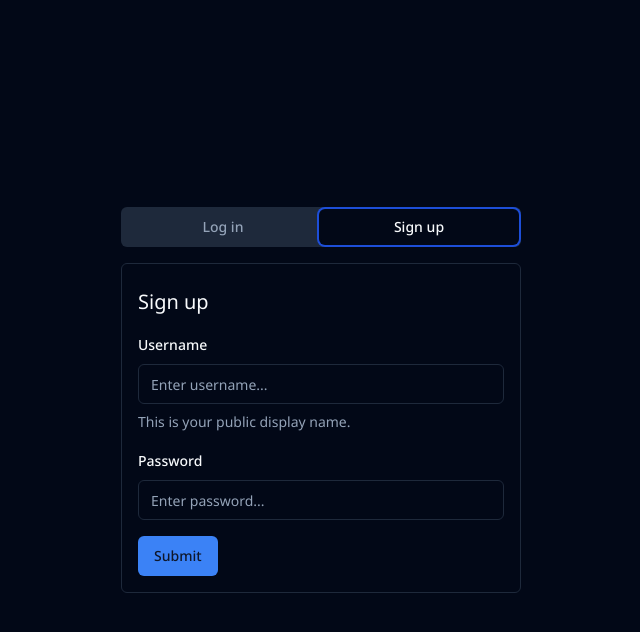
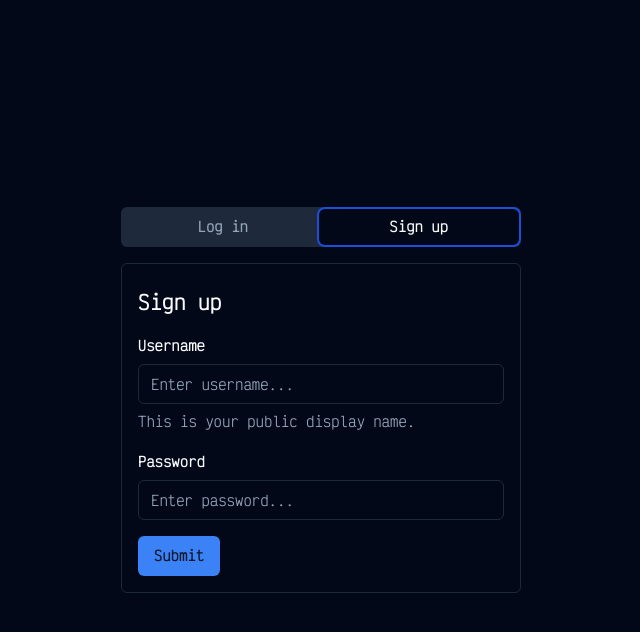
Before and after one commit to vishalkrsharma/taskmate-client, a React (Vite) app: page / in a window 1280 px wide. Both pictures are taken after a click on the tab "Sign up". Shown: the top 632 px of the page, without its empty margins (319-959 px from the left). Built offline with nearby package versions, Linux system fonts and the light colour scheme; no server answers.

Commit message:
chore: font

```diff
--- a/src/components/auth/login.tsx
+++ b/src/components/auth/login.tsx
@@ -58,7 +58,7 @@ const Login = () => {
 
   return (
     <div>
-      <h1 className='text-xl mb-4'>Log in</h1>
+      <h1 className='text-xl mb-4 font-bold'>Log in</h1>
       <Form {...form}>
         <form
           onSubmit={form.handleSubmit(onSubmit)}
@@ -69,7 +69,7 @@ const Login = () => {
             name='username'
             render={({ field }) => (
               <FormItem>
-                <FormLabel>Username</FormLabel>
+                <FormLabel className='font-bold'>Username</FormLabel>
                 <FormControl>
                   <Input
                     disabled={isLoading}
@@ -87,7 +87,7 @@ const Login = () => {
             name='password'
             render={({ field }) => (
               <FormItem>
-                <FormLabel>Password</FormLabel>
+                <FormLabel className='font-bold'>Password</FormLabel>
                 <FormControl>
                   <Input
                     disabled={isLoading}
@@ -102,6 +102,7 @@ const Login = () => {
           <Button
             type='submit'
             disabled={isLoading}
+            className='font-bold'
           >
             Submit
           </Button>
--- a/src/components/auth/signup.tsx
+++ b/src/components/auth/signup.tsx
@@ -54,7 +54,7 @@ const Signup = () => {
 
   return (
     <div>
-      <h1 className='text-xl mb-4'>Sign up</h1>
+      <h1 className='text-xl mb-4 font-bold'>Sign up</h1>
       <Form {...form}>
         <form
           onSubmit={form.handleSubmit(onSubmit)}
@@ -65,7 +65,7 @@ const Signup = () => {
             name='username'
             render={({ field }) => (
               <FormItem>
-                <FormLabel>Username</FormLabel>
+                <FormLabel className='font-bold'>Username</FormLabel>
                 <FormControl>
                   <Input
                     placeholder='Enter username...'
@@ -82,7 +82,7 @@ const Signup = () => {
             name='password'
             render={({ field }) => (
               <FormItem>
-                <FormLabel>Password</FormLabel>
+                <FormLabel className='font-bold'>Password</FormLabel>
                 <FormControl>
                   <Input
                     placeholder='Enter password...'
@@ -93,7 +93,12 @@ const Signup = () => {
               </FormItem>
             )}
           />
-          <Button type='submit'>Submit</Button>
+          <Button
+            type='submit'
+            className='font-bold'
+          >
+            Submit
+          </Button>
         </form>
       </Form>
     </div>
--- /dev/null
+++ b/src/components/dashboard.tsx
@@ -0,0 +1,23 @@
+import { Link } from 'react-router-dom';
+import { ListTodo, Plus } from 'lucide-react';
+
+const Dashboard = () => {
+  return (
+    <div className='flex-1 flex justify-center items-center h-[calc(100vh-60px)]'>
+      <div className='text-xl text-gray-400 font-semibold space-y-8'>
+        <div>
+          <ListTodo className='w-20 h-20 mx-auto' />
+          <p className='text-xl text-gray-400 font-bold tracking-widest'>Please select a task...</p>
+        </div>
+        <Link
+          to='/dashboard/tasks/new-task'
+          className='w-full font-bold text-lg flex justify-center item-center gap-4'
+        >
+          Add Task <Plus className='w-6 h-6' />
+        </Link>
+      </div>
+    </div>
+  );
+};
+
+export default Dashboard;
--- a/src/components/dialog/logout-dialog.tsx
+++ b/src/components/dialog/logout-dialog.tsx
@@ -25,7 +25,6 @@ const LogoutDialog = () => {
 
   const logout = async () => {
     try {
-      console.log(import.meta.env.VITE_SERVER_URL + '/api/auth/logout');
       const res = await axios.post('/api/auth/logout');
       const { success, status } = res.data;
 
--- a/src/components/dropdown/profile-dropdown.tsx
+++ b/src/components/dropdown/profile-dropdown.tsx
@@ -17,12 +17,12 @@ const ProfileDropdown = () => {
 
   return (
     <DropdownMenu>
-      <DropdownMenuTrigger>
+      <DropdownMenuTrigger className='rounded-full'>
         <Avatar />
       </DropdownMenuTrigger>
       <DropdownMenuContent
         align='end'
-        className='font-mono'
+        className='font-victor'
       >
         <DropdownMenuLabel>{username}</DropdownMenuLabel>
         <DropdownMenuSeparator />
--- a/src/components/main.tsx
+++ /dev/null
@@ -1,14 +0,0 @@
-import { ListTodo } from 'lucide-react';
-
-const Main = () => {
-  return (
-    <div className='flex-1 flex justify-center items-center h-[calc(100vh-60px)]'>
-      <div className='text-xl text-gray-400 font-semibold'>
-        <ListTodo className='w-20 h-20 mb-4 mx-auto' />
-        <p className='text-xl text-gray-400 font-semibold'>Please select a task...</p>
-      </div>
-    </div>
-  );
-};
-
-export default Main;
--- a/src/components/task.tsx
+++ b/src/components/task.tsx
@@ -76,7 +76,7 @@ const Task = () => {
             <AlertDialogTrigger className='inline-flex items-center justify-center whitespace-nowrap rounded-md text-sm ring-offset-background transition-colors focus-visible:outline-none focus-visible:ring-2 focus-visible:ring-ring focus-visible:ring-offset-2 disabled:pointer-events-none disabled:opacity-50 bg-destructive text-destructive-foreground hover:bg-destructive/90 h-10 px-4 py-2 font-semibold'>
               Delete
             </AlertDialogTrigger>
-            <AlertDialogContent className='font-mono'>
+            <AlertDialogContent className='font-victor'>
               <AlertDialogHeader>
                 <AlertDialogTitle>Are you absolutely sure?</AlertDialogTitle>
                 <AlertDialogDescription>
--- a/src/components/theme-toggle.tsx
+++ b/src/components/theme-toggle.tsx
@@ -22,7 +22,7 @@ export function ThemeToggle() {
       </DropdownMenuTrigger>
       <DropdownMenuContent
         align='center'
-        className='font-mono'
+        className='font-victor'
       >
         <DropdownMenuItem onClick={() => setTheme('light')}>Light</DropdownMenuItem>
         <DropdownMenuItem onClick={() => setTheme('dark')}>Dark</DropdownMenuItem>
--- a/src/index.css
+++ b/src/index.css
@@ -1,70 +1,6 @@
 @tailwind base;
 @tailwind components;
 @tailwind utilities;
-
-/* @layer base {
-  :root {
-    --background: 0 0% 100%;
-    --foreground: 222.2 84% 4.9%;
-
-    --card: 0 0% 100%;
-    --card-foreground: 222.2 84% 4.9%;
-
-    --popover: 0 0% 100%;
-    --popover-foreground: 222.2 84% 4.9%;
-
-    --primary: 222.2 47.4% 11.2%;
-    --primary-foreground: 210 40% 98%;
-
-    --secondary: 210 40% 96.1%;
-    --secondary-foreground: 222.2 47.4% 11.2%;
-
-    --muted: 210 40% 96.1%;
-    --muted-foreground: 215.4 16.3% 46.9%;
-
-    --accent: 210 40% 96.1%;
-    --accent-foreground: 222.2 47.4% 11.2%;
-
-    --destructive: 0 84.2% 60.2%;
-    --destructive-foreground: 210 40% 98%;
-
-    --border: 214.3 31.8% 91.4%;
-    --input: 214.3 31.8% 91.4%;
-    --ring: 222.2 84% 4.9%;
-
-    --radius: 0.5rem;
-  }
-
-  .dark {
-    --background: 222.2 84% 4.9%;
-    --foreground: 210 40% 98%;
-
-    --card: 222.2 84% 4.9%;
-    --card-foreground: 210 40% 98%;
-
-    --popover: 222.2 84% 4.9%;
-    --popover-foreground: 210 40% 98%;
-
-    --primary: 210 40% 98%;
-    --primary-foreground: 222.2 47.4% 11.2%;
-
-    --secondary: 217.2 32.6% 17.5%;
-    --secondary-foreground: 210 40% 98%;
-
-    --muted: 217.2 32.6% 17.5%;
-    --muted-foreground: 215 20.2% 65.1%;
-
-    --accent: 217.2 32.6% 17.5%;
-    --accent-foreground: 210 40% 98%;
-
-    --destructive: 0 62.8% 30.6%;
-    --destructive-foreground: 210 40% 98%;
-
-    --border: 217.2 32.6% 17.5%;
-    --input: 217.2 32.6% 17.5%;
-    --ring: 212.7 26.8% 83.9%;
-  }
-} */
 
 @layer base {
   :root {
@@ -120,6 +56,13 @@
   body {
     @apply bg-background text-foreground;
   }
+
+  @font-face {
+    font-family: 'Victor Mono';
+    src: url('/fonts/VictorMono.woff2') format('woff2');
+    font-weight: 100 700;
+    font-display: swap;
+  }
 }
 
 @font-face {
--- a/src/pages/auth.tsx
+++ b/src/pages/auth.tsx
@@ -4,7 +4,7 @@ import { Tabs, TabsContent, TabsList, TabsTrigger } from '@/components/ui/tabs';
 
 const Auth = () => {
   return (
-    <div className='flex justify-center items-center min-h-screen'>
+    <div className='flex justify-center items-center min-h-screen font-victor'>
       <Tabs
         defaultValue='login'
         className='w-[400px]'
@@ -12,13 +12,13 @@ const Auth = () => {
         <TabsList className='w-full mb-4'>
           <TabsTrigger
             value='login'
-            className='flex-1'
+            className='flex-1 font-bold'
           >
             Log in
           </TabsTrigger>
           <TabsTrigger
             value='signup'
-            className='flex-1'
+            className='flex-1 font-bold'
           >
             Sign up
           </TabsTrigger>
--- a/src/pages/home.tsx
+++ b/src/pages/home.tsx
@@ -22,7 +22,7 @@ const Home = ({
   return (
     <div>
       <Navbar />
-      <div className='flex justify-start items-center h-[calc(100vh-60px)]'>
+      <div className='flex justify-start items-center h-[calc(100vh-60px)] font-victor'>
         <Sidebar
           filter={filter}
           setFilter={setFilter}
--- a/tailwind.config.js
+++ b/tailwind.config.js
@@ -10,6 +10,9 @@ module.exports = {
       screens: {
         '2xl': '1400px',
       },
+    },
+    fontFamily: {
+      victor: ['Victor Mono', 'ui-monospace'],
     },
     extend: {
       fontFamily: {
```
Also changed, not shown: public/fonts/VictorMono.woff2 (added).
